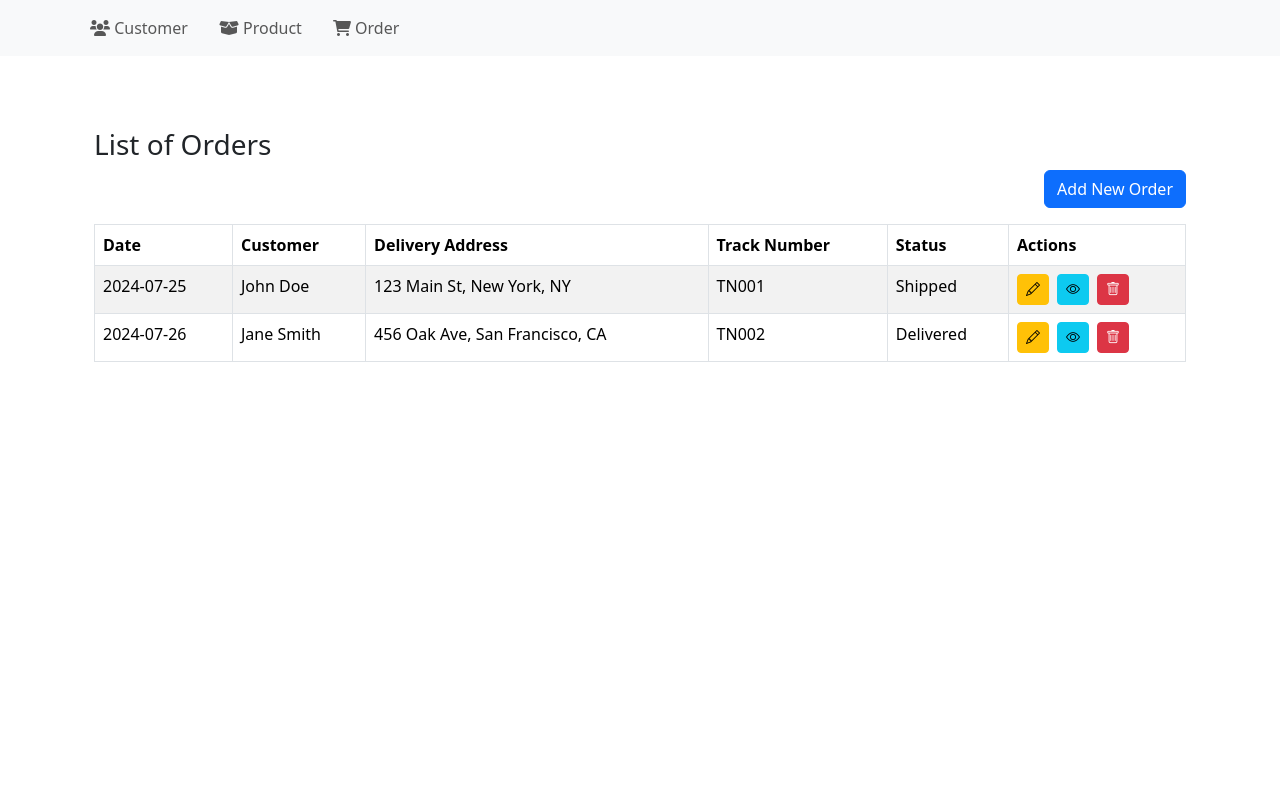
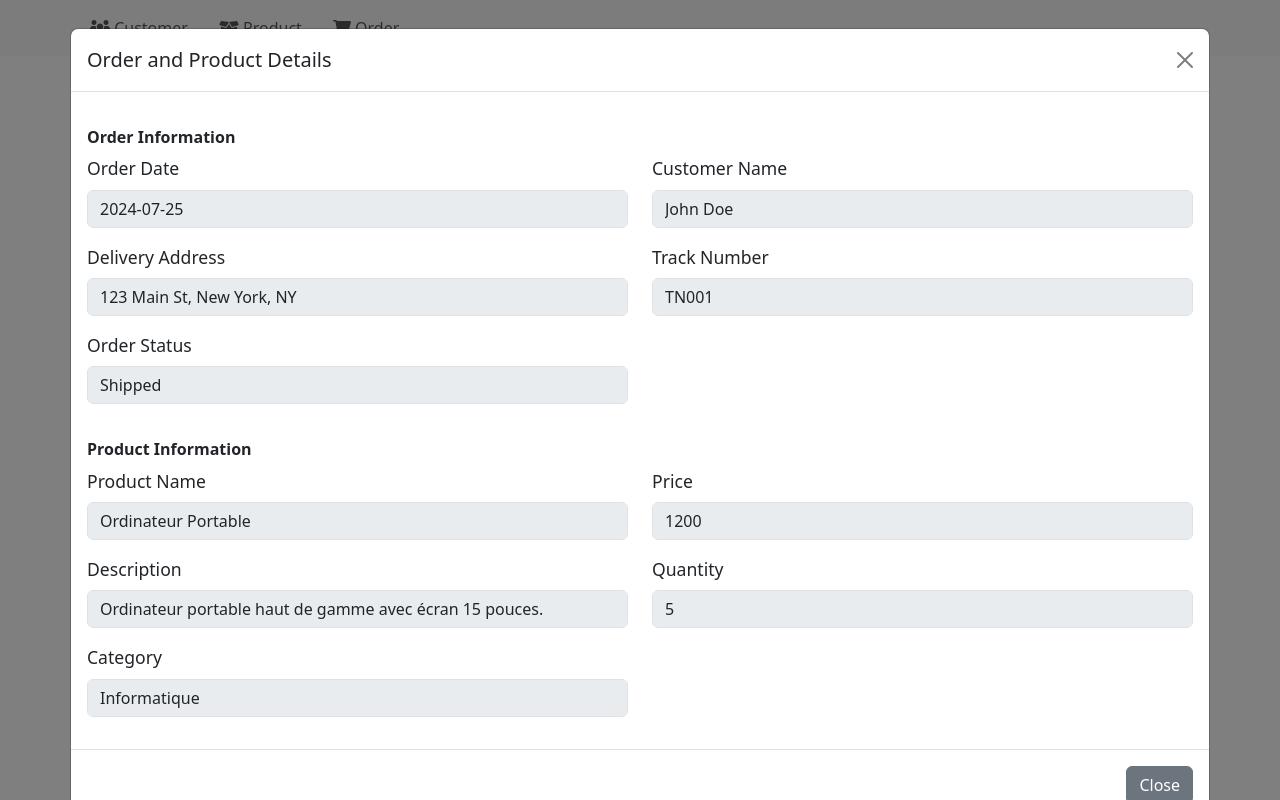
Before and after one commit to Ehya-Ag/gestion-commandes-frontend, a Vue app: page /bon_de_commande in a window 1280 px wide. Both pictures are taken after a click on the button 1072 px from the left and 289 px from the top of the page. Built offline with nearby package versions, Linux system fonts and the light colour scheme.

Commit message:
Suppression et details des commandes

```diff
--- a/src/components/product/Product.vue
+++ b/src/components/product/Product.vue
@@ -174,7 +174,7 @@ export default {
             }
         },
         supprimerProduit(produit) {
-            if (confirm(`Êtes-vous sûr de vouloir supprimer ${produit.nom} ?`)) {
+            if (confirm(`Are you sure you want to delete  ${produit.nom} ?`)) {
                 this.produits = this.produits.filter(p => p.codeBarres !== produit.codeBarres);
             }
         },
--- a/src/components/purchaseOrder/DetailOrder.vue
+++ b/src/components/purchaseOrder/DetailOrder.vue
@@ -0,0 +1,99 @@
+<template>
+    <div class="modal fade" id="detailsOrderModal" tabindex="-1" aria-labelledby="detailsOrderModalLabel" aria-hidden="true">
+      <div class="modal-dialog modal-xl">
+        <div class="modal-content">
+          <div class="modal-header">
+            <h5 class="modal-title" id="detailsOrderModalLabel">Order and Product Details</h5>
+            <button type="button" class="btn-close" data-bs-dismiss="modal" aria-label="Close"></button>
+          </div>
+          <div class="modal-body" v-if="order && product">
+            <h6>Order Information</h6>
+            <div class="row">
+              <div class="col-md-6 mb-3">
+                <label for="orderDate" class="form-label">Order Date</label>
+                <input type="text" class="form-control" id="orderDate" :value="order.date" disabled>
+              </div>
+              <div class="col-md-6 mb-3">
+                <label for="customerName" class="form-label">Customer Name</label>
+                <input type="text" class="form-control" id="customerName" :value="order.customerName" disabled>
+              </div>
+            </div>
+            <div class="row">
+              <div class="col-md-6 mb-3">
+                <label for="deliveryAddress" class="form-label">Delivery Address</label>
+                <input type="text" class="form-control" id="deliveryAddress" :value="order.deliveryAddress" disabled>
+              </div>
+              <div class="col-md-6 mb-3">
+                <label for="trackNumber" class="form-label">Track Number</label>
+                <input type="text" class="form-control" id="trackNumber" :value="order.trackNumber" disabled>
+              </div>
+            </div>
+            <div class="row">
+              <div class="col-md-6 mb-3">
+                <label for="orderStatus" class="form-label">Order Status</label>
+                <input type="text" class="form-control" id="orderStatus" :value="order.orderStatus" disabled>
+              </div>
+            </div>
+
+            <h6>Product Information</h6>
+            <div class="row">
+              <div class="col-md-6 mb-3">
+                <label for="productName" class="form-label">Product Name</label>
+                <input type="text" class="form-control" id="productName" :value="product.name" disabled>
+              </div>
+              <div class="col-md-6 mb-3">
+                <label for="productPrice" class="form-label">Price</label>
+                <input type="text" class="form-control" id="productPrice" :value="product.price" disabled>
+              </div>
+            </div>
+            <div class="row">
+              <div class="col-md-6 mb-3">
+                <label for="productDescription" class="form-label">Description</label>
+                <input type="text" class="form-control" id="productDescription" :value="product.description" disabled>
+              </div>
+              <div class="col-md-6 mb-3">
+                <label for="productQuantity" class="form-label">Quantity</label>
+                <input type="text" class="form-control" id="productQuantity" :value="product.quantity" disabled>
+              </div>
+            </div>
+            <div class="row">
+              <div class="col-md-6 mb-3">
+                <label for="productCategory" class="form-label">Category</label>
+                <input type="text" class="form-control" id="productCategory" :value="product.category" disabled>
+              </div>
+            </div>
+          </div>
+          <div class="modal-footer">
+            <button type="button" class="btn btn-secondary" data-bs-dismiss="modal">Close</button>
+          </div>
+        </div>
+      </div>
+    </div>
+  </template>
+
+  <script>
+  export default {
+    name: "DetailsOrder",
+    props: {
+      order: {
+        type: Object,
+        required: true
+      },
+      product: {
+        type: Object,
+        required: true
+      }
+    }
+  };
+  </script>
+
+  <style scoped>
+  .modal-body {
+    font-size: 1.1rem;
+  }
+
+  h6 {
+    margin-top: 20px;
+    font-weight: bold;
+  }
+  </style>
--- a/src/components/purchaseOrder/PurchaseOrder.vue
+++ b/src/components/purchaseOrder/PurchaseOrder.vue
@@ -24,25 +24,28 @@
           <td>{{ order.trackNumber }}</td>
           <td>{{ order.orderStatus }}</td>
           <td>
-            <button class="btn btn-warning btn-sm me-2" @click="ouvrirModalModification(produit)" data-bs-toggle="modal" data-bs-target="#productModal">
+            <button class="btn btn-warning btn-sm me-2" @click="ouvrirModalModification(order)">
               <i class="bi bi-pencil"></i>
             </button>
-                                <button class="btn btn-info btn-sm me-2">
+            <button class="btn btn-info btn-sm me-2" @click="openDetailsModal(order)" data-bs-toggle="modal" data-bs-target="#detailsOrderModal">
               <i class="bi bi-eye"></i>
             </button>
-                                <button class="btn btn-danger btn-sm" @click="supprimerProduit(produit)">
+            <button class="btn btn-danger btn-sm" @click="confirmDelete(order)">
               <i class="bi bi-trash"></i>
             </button>
           </td>
         </tr>
       </tbody>
     </table>
+
+    <DetailsOrder :order="selectedOrder" :product="selectedProduct" />
   </div>
 </template>
 
 <script setup>
 import { ref } from 'vue';
 import { useRouter } from 'vue-router';
+import DetailsOrder from './DetailOrder.vue';
 
 const router = useRouter();
 
@@ -54,6 +57,13 @@ const orders = ref([
     deliveryAddress: '123 Main St, New York, NY',
     trackNumber: 'TN001',
     orderStatus: 'Shipped',
+    product: {
+      name: 'Ordinateur Portable',
+      price: 1200,
+      description: 'Ordinateur portable haut de gamme avec écran 15 pouces.',
+      quantity: 5,
+      category: 'Informatique'
+    }
   },
   {
     id: 2,
@@ -62,11 +72,44 @@ const orders = ref([
     deliveryAddress: '456 Oak Ave, San Francisco, CA',
     trackNumber: 'TN002',
     orderStatus: 'Delivered',
-  },
+    product: {
+      name: 'Smartphone',
+      price: 800,
+      description: 'Smartphone dernière génération avec caméra haute résolution.',
+      quantity: 15,
+      category: 'Électronique'
+    }
+  }
 ]);
+
+const selectedOrder = ref(null);
+const selectedProduct = ref(null);
 
 const goToAddOrder = () => {
   router.push({ name: 'add-order' });
+};
+
+const openDetailsModal = (order) => {
+  selectedOrder.value = order;
+  selectedProduct.value = order.product;
+};
+
+const ouvrirModalModification = (order) => {
+  console.log('Modification order:', order);
+};
+
+const supprimerProduit = (order) => {
+  const index = orders.value.findIndex(o => o.id === order.id);
+  if (index !== -1) {
+    orders.value.splice(index, 1);
+    console.log('Order deleted:', order);
+  }
+};
+
+const confirmDelete = (order) => {
+  if (confirm(`Are you sure you want to delete the order for ${order.customerName}?`)) {
+    supprimerProduit(order);
+  }
 };
 </script>
 
```
Lines whose indentation alone changed are shown as unchanged.
